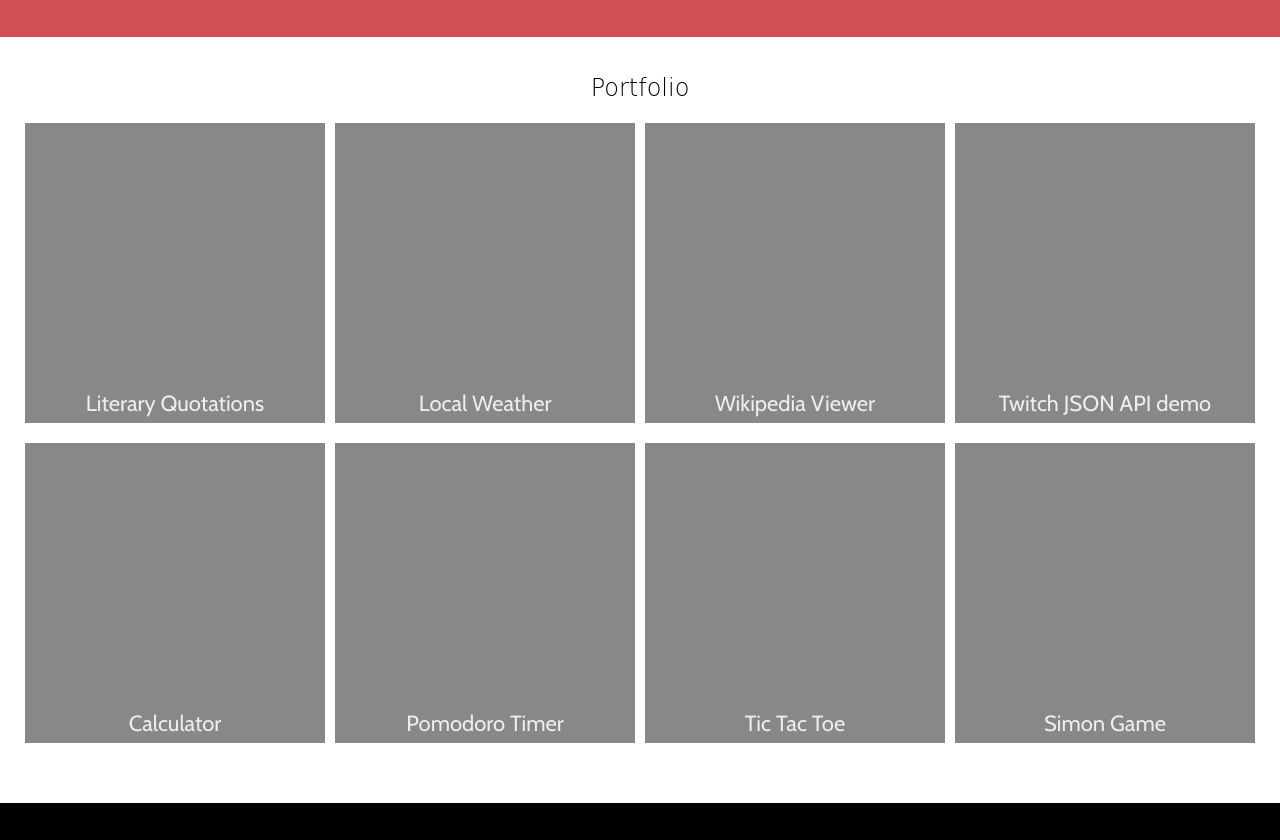
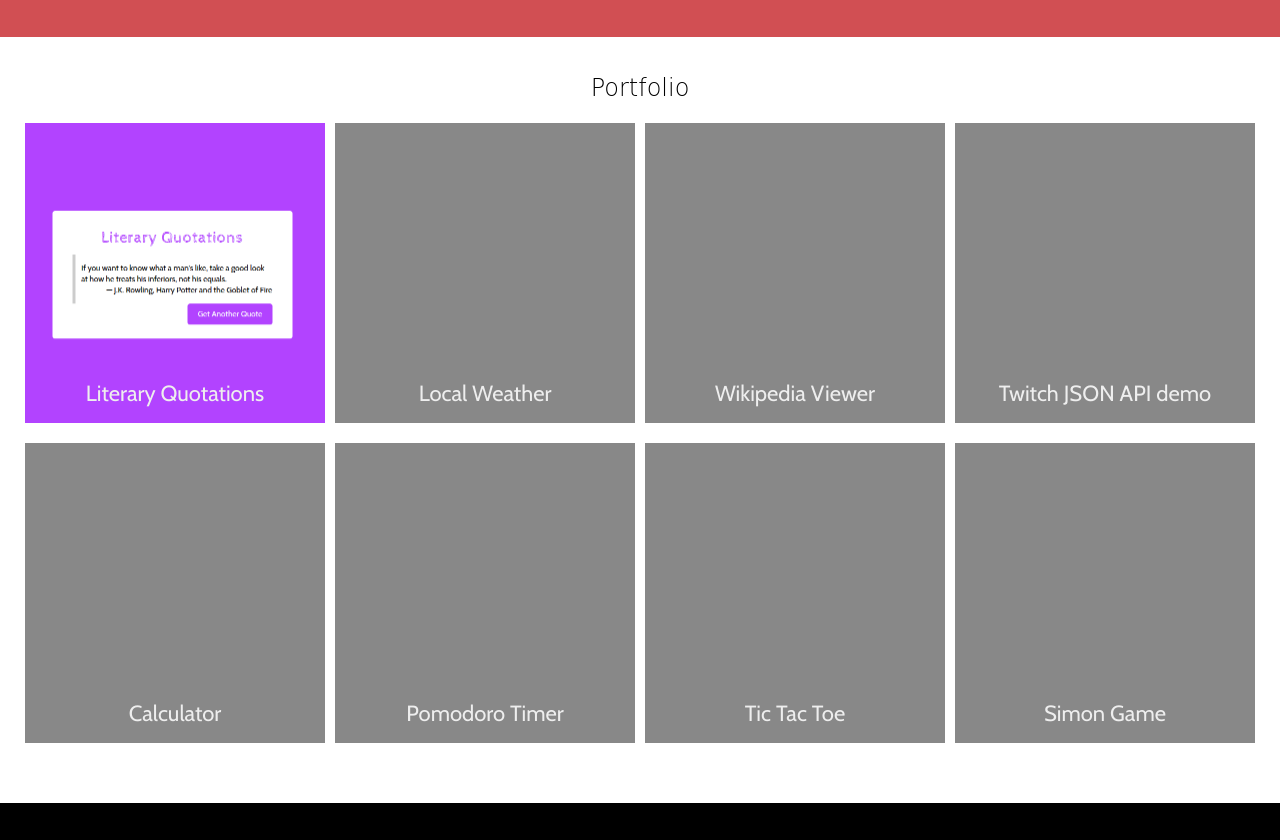
Before and after one commit to YacYac/yydn_surge, a plain HTML site: page index.html in a window 1280 px wide. Shown: the part 686-1526 px from the top of the page. Drawn offline with nearby package versions, Linux system fonts and the light colour scheme; a web font is replaced by a local one.

Commit message:
Added screenshot for Literary Quotations to my homepage and fixed the text overlay

```diff
--- a/assets/stylesheets/main.css
+++ b/assets/stylesheets/main.css
@@ -123,12 +123,17 @@ a {
   color: #eee;
   font-size: 22px;
   text-align: center;
-  padding-left: 10px;
-  padding-right: 10px;
-  padding-top: 270px
+	position: relative;
+	z-index: 2;
+	top: 260px;
 }
 
-
+.portfolio li img {
+	width: 300px;
+	height: 300px;
+	position: absolute;
+	z-index: 1;
+}
 
 /*
   =====================================================
--- a/index.html
+++ b/index.html
@@ -30,7 +30,7 @@
     <section class="portfolio container" id="portfolio">
       <h2>Portfolio</h2>
       <ul class="list-container">
-        <li><a href="quotes.html"><p>Literary Quotations</p></a></li>
+        <li><a href="quotes.html"><img src="assets/images/literaryQuotations.png" alt="Literary Quotations Screenshot"><p>Literary Quotations</p></a></li>
         <li><p>Local Weather</p></li>
         <li><p>Wikipedia Viewer</p></li>
         <li><p>Twitch JSON API demo</p></li>
```
Also changed, not shown: assets/images/literaryQuotations.png (added).
